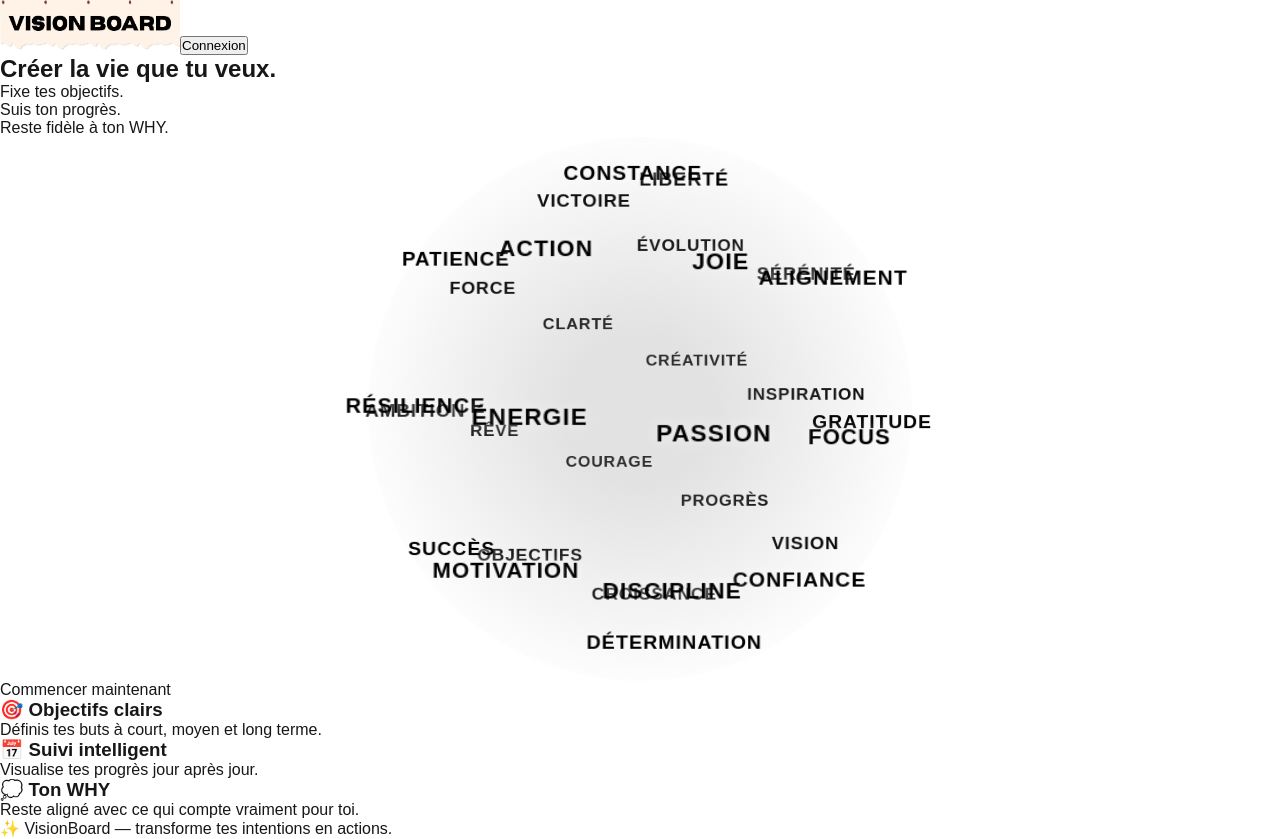
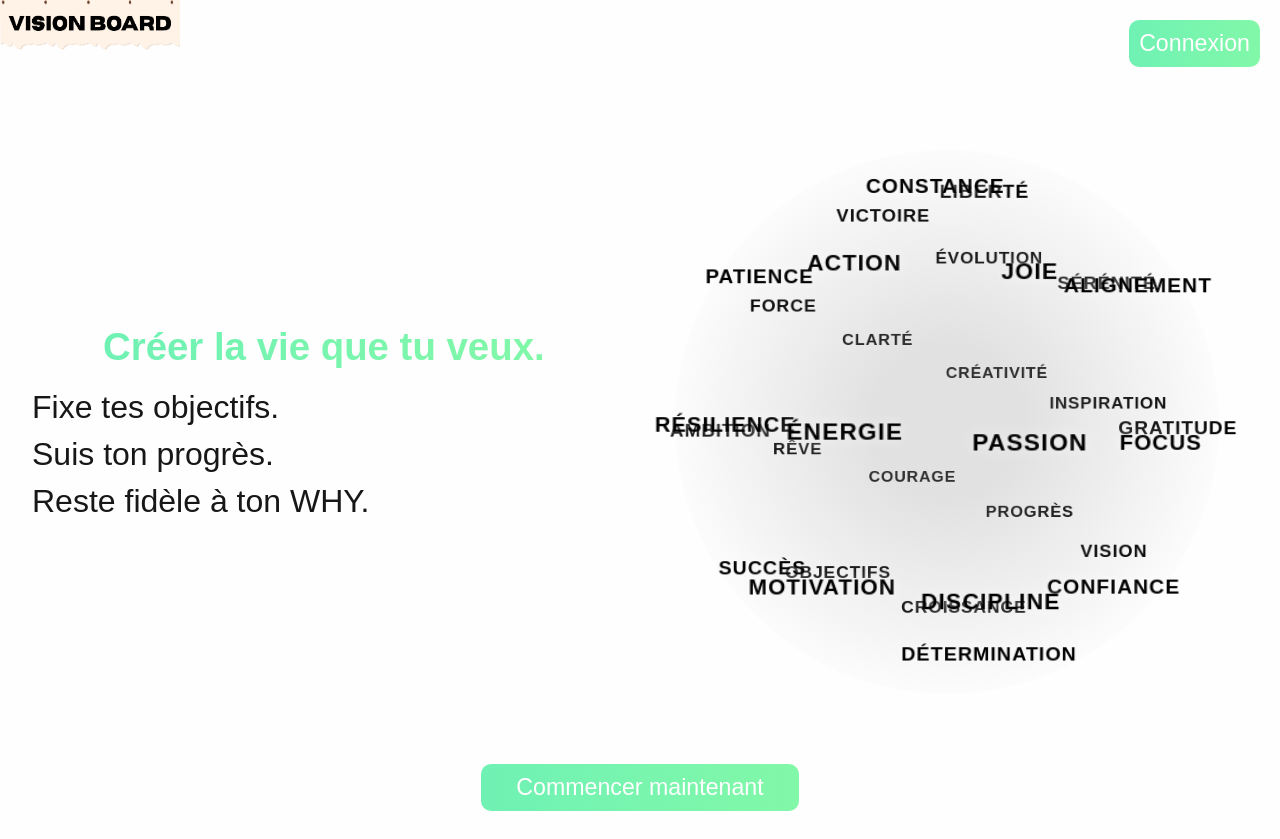
Before and after one commit to 0x414854/My_Vision_Board, a Next.js app: page / in a window 1280 px wide. Shown: the top 839 px of the page. Built offline with nearby package versions, Linux system fonts and the light colour scheme.

Commit message:
Add styles to homepage

```diff
--- a/app/page.module.css
+++ b/app/page.module.css
@@ -1,167 +1,335 @@
-.page {
-  --gray-rgb: 0, 0, 0;
-  --gray-alpha-200: rgba(var(--gray-rgb), 0.08);
-  --gray-alpha-100: rgba(var(--gray-rgb), 0.05);
+.homePage {
+  display: flex;
+  flex-direction: column;
+  width: 100%;
+  background: var(--white);
+}
+.connectButton {
+  position: absolute;
+  top: 20px;
+  right: 20px;
+  padding: 10px;
+  border-radius: 10px;
+  background: var(--title-gradient);
+  background-size: 800% 800%; /* pour l'animation fluide */
+  animation: gradientAnimation 10s ease infinite, slideLeft 0.8s ease;
+  cursor: pointer;
+  z-index: 10;
+}
+.connectButton button {
+  border: none;
+  background: none;
+  font-size: var(--fs-1);
+  color: var(--white);
+  cursor: pointer;
+}
+.hero {
+  position: relative;
+  display: flex;
+  flex-direction: column;
+  align-items: center;
+  /* justify-content: center; */
+  width: 95%;
+  height: 85vh;
+  gap: 20px;
+  margin: 80px auto 40px auto;
+  /* background: red; */
+}
+.titleContainer {
+  display: flex;
+  flex-direction: column;
+  align-items: center;
+  justify-content: center;
+  width: 95%;
+  text-align: center;
+  gap: 10px;
+}
+.title {
+  font-size: var(--fs-15);
+  background: var(--title-gradient);
+  background-size: 800% 800%; /* pour l'animation fluide */
+  background-clip: text;
+  -webkit-background-clip: text;
+  -webkit-text-fill-color: transparent;
 
-  --button-primary-hover: #383838;
-  --button-secondary-hover: #f2f2f2;
-
-  display: grid;
-  grid-template-rows: 20px 1fr 20px;
-  align-items: center;
-  justify-items: center;
-  min-height: 100svh;
-  padding: 80px;
-  gap: 64px;
-  font-family: var(--font-geist-sans);
+  /* Animation */
+  animation: gradientAnimation 10s ease infinite;
+}
+.subtitles {
+  display: flex;
+  flex-direction: column;
+  width: 100%;
+  /* background: red; */
+  gap: 10px;
+}
+.subtitle {
+  text-align: start;
+  font-size: var(--fs-13);
+  color: var(--black);
+}
+.subtitle:nth-child(2) {
+  text-align: center;
+}
+.subtitle:nth-child(3) {
+  text-align: end;
 }
 
-@media (prefers-color-scheme: dark) {
-  .page {
-    --gray-rgb: 255, 255, 255;
-    --gray-alpha-200: rgba(var(--gray-rgb), 0.145);
-    --gray-alpha-100: rgba(var(--gray-rgb), 0.06);
+.button {
+  border-radius: 10px;
+  color: var(--white);
+  background: var(--title-gradient);
+  padding: 10px;
+  background-size: 800% 800%; /* pour l'animation fluide */
+  animation: gradientAnimation 10s ease infinite;
+  cursor: pointer;
+}
+.button button {
+  border: none;
+  background: none;
+  font-size: var(--fs-1);
+  color: var(--white);
+}
 
-    --button-primary-hover: #ccc;
-    --button-secondary-hover: #1a1a1a;
+.features {
+  display: flex;
+  flex-direction: column;
+  align-items: center;
+  justify-content: flex-start;
+  width: 90%;
+  margin: 0 auto 20px auto;
+  gap: 20px;
+  padding: 40px 20px;
+  border-radius: 20px;
+  background: var(--title-gradient);
+  background-size: 800% 800%; /* pour l'animation fluide */
+  animation: gradientAnimation 10s ease infinite;
+}
+.feature {
+  display: flex;
+  flex-direction: column;
+  align-items: center;
+  justify-content: center;
+  background: var(--white);
+  /* border: 1px solid black; */
+  width: 90%;
+  min-height: 200px;
+  border-radius: 20px;
+  text-align: center;
+  padding: 20px;
+  gap: 20px;
+  color: var(--black);
+  box-shadow: 0 10px 10px rgba(0, 0, 0, 0.437);
+}
+.feature h3 {
+  font-size: var(--fs-13);
+}
+.feature p {
+  font-size: var(--fs-1);
+}
+.footer {
+  display: flex;
+  flex-direction: column;
+  /* background: red; */
+}
+.footer p {
+  font-size: var(--fs-1);
+  text-align: center;
+  padding: 10px;
+  color: var(--black);
+}
+@media (min-width: 360px) {
+  .hero {
+    height: 76vh;
+  }
+  .connectButton button,
+  .button,
+  .feature p,
+  .footer p {
+    font-size: var(--fs-12);
+  }
+  .title {
+    font-size: var(--fs-17);
+  }
+  .subtitle {
+    font-size: var(--fs-145);
+  }
+  .feature h3 {
+    font-size: var(--fs-125);
+  }
+  .buttons {
+    margin: 40px;
   }
 }
 
-.main {
-  display: flex;
-  flex-direction: column;
-  gap: 32px;
-  grid-row-start: 2;
+@media (min-width: 375px) {
+  .hero {
+    height: 93vh;
+  }
 }
-
-.main ol {
-  font-family: var(--font-geist-mono);
-  padding-left: 0;
-  margin: 0;
-  font-size: 14px;
-  line-height: 24px;
-  letter-spacing: -0.01em;
-  list-style-position: inside;
+@media (min-width: 384px) {
+  .hero {
+    height: 73vh;
+  }
 }
-
-.main li:not(:last-of-type) {
-  margin-bottom: 8px;
+@media (min-width: 390px) {
+  .hero {
+    height: 74vh;
+  }
 }
-
-.main code {
-  font-family: inherit;
-  background: var(--gray-alpha-100);
-  padding: 2px 4px;
-  border-radius: 4px;
-  font-weight: 600;
+@media (min-width: 393px) {
+  .hero {
+    height: 82vh;
+  }
 }
-
-.ctas {
-  display: flex;
-  gap: 16px;
-}
-
-.ctas a {
-  appearance: none;
-  border-radius: 128px;
-  height: 48px;
-  padding: 0 20px;
-  border: 1px solid transparent;
-  transition:
-    background 0.2s,
-    color 0.2s,
-    border-color 0.2s;
-  cursor: pointer;
-  display: flex;
-  align-items: center;
-  justify-content: center;
-  font-size: 16px;
-  line-height: 20px;
-  font-weight: 500;
-}
-
-a.primary {
-  background: var(--foreground);
-  color: var(--background);
-  gap: 8px;
-}
-
-a.secondary {
-  border-color: var(--gray-alpha-200);
-  min-width: 158px;
-}
-
-.footer {
-  grid-row-start: 3;
-  display: flex;
-  gap: 24px;
-}
-
-.footer a {
-  display: flex;
-  align-items: center;
-  gap: 8px;
-}
-
-.footer img {
-  flex-shrink: 0;
-}
-
-/* Enable hover only on non-touch devices */
-@media (hover: hover) and (pointer: fine) {
-  a.primary:hover {
-    background: var(--button-primary-hover);
-    border-color: transparent;
-  }
-
-  a.secondary:hover {
-    background: var(--button-secondary-hover);
-    border-color: transparent;
-  }
-
-  .footer a:hover {
-    text-decoration: underline;
-    text-underline-offset: 4px;
+@media (min-width: 414px) {
+  .hero {
+    height: 70vh;
   }
 }
 
-@media (max-width: 600px) {
-  .page {
-    padding: 32px;
-    padding-bottom: 80px;
+@media (min-width: 574px) {
+  .hero {
+    height: 93vh;
+  }
+  .connectButton button,
+  .button,
+  .feature p,
+  .footer p {
+    font-size: var(--fs-12);
+  }
+  .title {
+    font-size: var(--fs-17);
   }
 
-  .main {
-    align-items: center;
-  }
-
-  .main ol {
-    text-align: center;
-  }
-
-  .ctas {
-    flex-direction: column;
-  }
-
-  .ctas a {
-    font-size: 14px;
-    height: 40px;
-    padding: 0 16px;
-  }
-
-  a.secondary {
-    min-width: auto;
-  }
-
-  .footer {
-    flex-wrap: wrap;
-    align-items: center;
-    justify-content: center;
+  .feature h3 {
+    font-size: var(--fs-125);
   }
 }
 
-@media (prefers-color-scheme: dark) {
-  .logo {
-    filter: invert();
+@media (min-width: 768px) {
+  .hero {
+    height: 79vh;
+    gap: 30px;
+  }
+  .titleContainer {
+    width: 75%;
+    gap: 20px;
+  }
+  .title {
+    font-size: var(--fs-19);
+  }
+  .subtitle {
+    font-size: var(--fs-16);
+  }
+  .features {
+    flex-direction: row;
+    flex-wrap: wrap;
+    justify-content: center;
+  }
+  .feature {
+    width: 48%;
   }
 }
+@media (min-width: 820px) {
+  .hero {
+    height: 68vh;
+  }
+}
+@media (min-width: 912px) {
+  .hero {
+    height: 40vh;
+    flex-direction: row;
+    flex-wrap: wrap;
+  }
+  .titleContainer {
+    width: 48%;
+  }
+  .subtitle:nth-child(2),
+  .subtitle:nth-child(3) {
+    text-align: start;
+  }
+
+  .buttons {
+    width: 100%;
+  }
+  .button {
+    display: flex;
+    width: 28%;
+    text-align: center;
+    align-items: center;
+    justify-content: center;
+    margin: 0 auto;
+  }
+  .feature {
+    width: 31%;
+  }
+}
+
+@media (min-width: 1024px) {
+  .hero {
+    height: 41vh;
+  }
+  .connectButton button,
+  .button,
+  .feature p,
+  .footer p {
+    font-size: var(--fs-13);
+  }
+  .title {
+    font-size: var(--fs-21);
+  }
+  .subtitle {
+    font-size: var(--fs-18);
+  }
+  .feature h3 {
+    font-size: var(--fs-145);
+  }
+}
+
+@media (min-width: 1280px) {
+  .hero {
+    height: 87vh;
+    margin: 100px auto 40px auto;
+  }
+  .connectButton button,
+  .button,
+  .feature p,
+  .footer p {
+    font-size: var(--fs-145);
+  }
+  .title {
+    font-size: var(--fs-24);
+  }
+  .subtitle {
+    font-size: var(--fs-2);
+  }
+  .feature h3 {
+    font-size: var(--fs-16);
+  }
+  /* .button {
+    margin: 20px auto 40px auto;
+  } */
+}
+/* KEY FRAMES */
+
+@keyframes gradientAnimation {
+  0% {
+    background-position: 0% 50%;
+  }
+  50% {
+    background-position: 100% 50%;
+  }
+  100% {
+    background-position: 0% 50%;
+  }
+}
+
+@keyframes slideLeft {
+  0% {
+    transform: translateX(100);
+  }
+
+  100% {
+    transform: translateX(0);
+  }
+}
```
